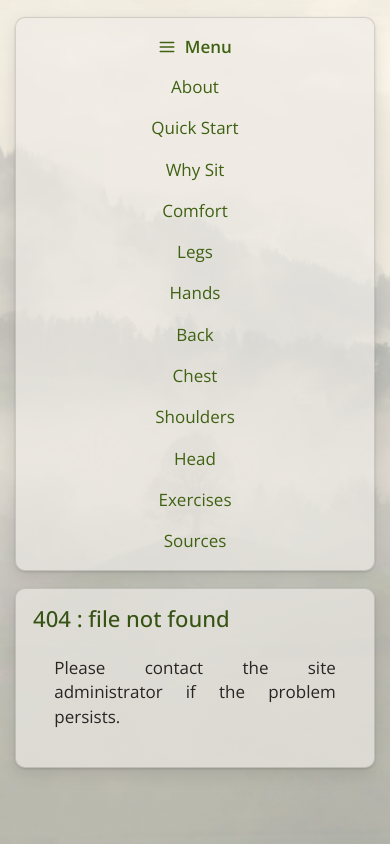
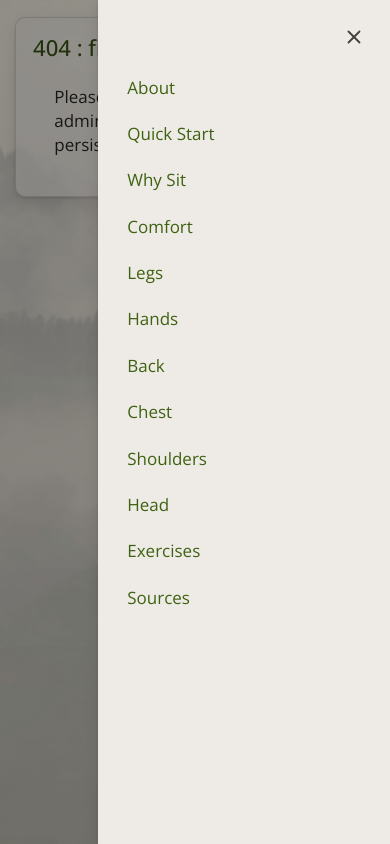
Before and after one commit to jamescrg/meditation-posture, a Django app: template templates/404.html in a window 390 px wide, after a click that opens the changed part. Run offline with Django 3.2, Linux system fonts and the light colour scheme; the template is opened without the code that fills it, so the values that code supplies are empty; some libraries are stand-ins or nearby versions.

Commit message:
Phone menu as a floating button and drawer; About photos as a row
- On phones a subtle floating button at the lower right opens the
  navigation as a drawer from the right (Alpine)
- Split the four-panel About photo into four images in a grid row
  with a wider gap; phones show only the first and third

```diff
--- a/static/styles/styles.css
+++ b/static/styles/styles.css
@@ -227,6 +227,32 @@ navigation
   text-align: center;
 }
 
+/* a row of four photos, as on the about page */
+.photo-row {
+  display: grid;
+  gap: 0.75rem;
+  grid-template-columns: repeat(4, minmax(0, 1fr));
+  margin-top: 1.88rem;
+}
+
+.photo-row img {
+  border-radius: 4px;
+  display: block;
+  height: auto;
+  width: 100%;
+}
+
+/* phones: only the first and third photos, side by side */
+@media (max-width: 767px) {
+  .photo-row {
+    grid-template-columns: repeat(2, minmax(0, 1fr));
+  }
+
+  .photo-row img:nth-child(even) {
+    display: none;
+  }
+}
+
 .caption{
   color: var(--stone-700);
   font-size: 0.9rem;
@@ -240,42 +266,107 @@ navigation
   font-weight: 600;
 }
 
-.nav-toggle {
+.nav-toggle,
+.nav-close,
+.nav-overlay {
   display: none;
 }
 
-/* phones: the navigation becomes a menu at the top of the page */
+/* phones: a floating button opens the navigation as a drawer on the right */
 @media (max-width: 767px) {
-  .js .nav {
-    order: -1;
+  /* room at the end of the page so the button does not sit on the last lines */
+  .js body {
+    padding-bottom: 5rem;
   }
 
   .js .nav-toggle {
     align-items: center;
-    background: none;
-    border: none;
+    /* the sheet color, a few shades darker so it shows against the sheets */
+    background: color-mix(in srgb, var(--sheet-color) 92%, black);
+    border: 1px solid rgb(0 0 0 / 0.13);
+    border-radius: 50%;
+    bottom: 1.25rem;
+    box-shadow: 0 2px 8px rgb(0 0 0 / 0.18);
     color: var(--lime-800);
     cursor: pointer;
     display: flex;
-    font-family: inherit;
-    font-size: 1rem;
-    font-weight: 600;
-    gap: 0.5rem;
+    height: 3rem;
     justify-content: center;
-    padding: 0.5rem 0;
-    width: 100%;
+    position: fixed;
+    right: 1.25rem;
+    width: 3rem;
+    z-index: 100;
   }
 
-  .js .nav ul {
-    display: none;
+  .js .nav-overlay {
+    background: rgb(0 0 0 / 0.4);
+    display: block;
+    inset: 0;
+    opacity: 0;
+    pointer-events: none;
+    position: fixed;
+    transition: opacity 0.2s ease-out;
+    z-index: 200;
   }
 
-  .js .nav ul.open {
-    display: block;
+  .js .nav.open .nav-overlay {
+    opacity: 1;
+    pointer-events: auto;
+  }
+
+  /* the navigation sheet becomes the drawer, parked off the right edge */
+  .js .nav .panel-background {
+    background: var(--sheet-color);
+    border: none;
+    border-radius: 0;
+    bottom: 0;
+    margin: 0;
+    max-height: none;
+    overflow-y: auto;
+    padding: 1rem 1.5rem 2rem 1.75rem;
+    position: fixed;
+    right: 0;
+    top: 0;
+    transform: translateX(100%);
+    transition: transform 0.2s ease-out, visibility 0s 0.2s;
+    visibility: hidden;
+    width: min(75vw, 18rem);
+    z-index: 201;
+  }
+
+  .js .nav.open .panel-background {
+    transform: translateX(0);
+    transition: transform 0.2s ease-out, visibility 0s;
+    visibility: visible;
+  }
+
+  .js .nav-close {
+    background: none;
+    border: none;
+    color: var(--stone-700);
+    cursor: pointer;
+    display: flex;
+    margin: 0 -0.5rem 0.5rem auto;
+    padding: 0.5rem;
   }
 
   .js .nav ul li {
     margin-bottom: 0;
+    padding: 0;
+    text-align: left;
+  }
+
+  .js .nav ul li a {
+    display: block;
+    padding: 0.65rem 0;
+  }
+}
+
+@media (max-width: 767px) and (prefers-reduced-motion: reduce) {
+  .js .nav-overlay,
+  .js .nav .panel-background,
+  .js .nav.open .panel-background {
+    transition: none;
   }
 }
 
--- a/templates/layout.html
+++ b/templates/layout.html
@@ -28,7 +28,7 @@
   gtag('config', 'G-6CXHF54ENG');
 </script>
 
-<!-- htmx and alpine; history navigation reloads the page so that the phone menu starts closed -->
+<!-- htmx and alpine; history navigation reloads the page so that the phone menu drawer starts closed -->
 <meta name="htmx-config" content='{"historyCacheSize": 0, "refreshOnHistoryMiss": true}'>
 <script defer src="https://cdn.jsdelivr.net/npm/htmx.org@2.0.11/dist/htmx.min.js"
     integrity="sha384-2OatzQy1H+Zd/IIrjr1TcuDGqLXeHhbooAyJY1KdQMKnr4LZ22k31GBLdYKHmVjg" crossorigin="anonymous"></script>
@@ -36,7 +36,7 @@
     integrity="sha384-5/joNqFnRyVWzXp99bHot6RHG+EksGp+USSgZwPar7T9SD9PKKER37n/8bXBAZGd" crossorigin="anonymous"
     onerror="document.documentElement.classList.remove('js')"></script>
 
-<!-- the phone menu needs alpine; without it the navigation stays below the article -->
+<!-- the phone menu drawer needs alpine; without it the navigation stays below the article -->
 <script>document.documentElement.classList.add('js');</script>
 
 </head>
@@ -59,18 +59,29 @@
 
     </div>
 
-    <div class="nav" x-data="{ open: false }">
+    <div class="nav" x-data="{ open: false }" :class="open && 'open'"
+        x-effect="document.body.style.overflow = open ? 'hidden' : ''"
+        @keydown.escape.window="open = false">
+
+      <!-- phones: a floating button opens the navigation as a drawer -->
+      <button type="button" class="nav-toggle" aria-label="Open menu" aria-controls="site-nav"
+          :aria-expanded="open" @click="open = true">
+        <svg xmlns="http://www.w3.org/2000/svg" width="22" height="22" viewBox="0 0 24 24"
+            fill="none" stroke="currentColor" stroke-width="2" stroke-linecap="round" aria-hidden="true">
+          <line x1="3" y1="6" x2="21" y2="6"></line>
+          <line x1="3" y1="12" x2="21" y2="12"></line>
+          <line x1="3" y1="18" x2="21" y2="18"></line>
+        </svg>
+      </button>
+      <div class="nav-overlay" @click="open = false"></div>
 
       <div class="panel-background">
-        <button type="button" class="nav-toggle" aria-controls="site-nav"
-            :aria-expanded="open" @click="open = !open">
-          <svg xmlns="http://www.w3.org/2000/svg" width="18" height="18" viewBox="0 0 24 24"
+        <button type="button" class="nav-close" aria-label="Close menu" @click="open = false">
+          <svg xmlns="http://www.w3.org/2000/svg" width="22" height="22" viewBox="0 0 24 24"
               fill="none" stroke="currentColor" stroke-width="2" stroke-linecap="round" aria-hidden="true">
-            <line x1="3" y1="6" x2="21" y2="6"></line>
-            <line x1="3" y1="12" x2="21" y2="12"></line>
-            <line x1="3" y1="18" x2="21" y2="18"></line>
+            <line x1="18" y1="6" x2="6" y2="18"></line>
+            <line x1="6" y1="6" x2="18" y2="18"></line>
           </svg>
-          Menu
         </button>
         {% include 'nav.html' %}
       </div>
--- a/templates/nav.html
+++ b/templates/nav.html
@@ -1,5 +1,5 @@
 
-<ul id="site-nav" :class="open && 'open'">
+<ul id="site-nav">
 
     <li>
         <a {% if page == 'about' %} id="focal" {% endif %}
```
Also changed, not shown: static/images/kodo-sawaki-1.webp (added), static/images/kodo-sawaki-2.webp (added), static/images/kodo-sawaki-3.webp (added), static/images/kodo-sawaki-4.webp (added), static/images/kodo-sawaki-panels-rounded.png (deleted), 1 other file.
